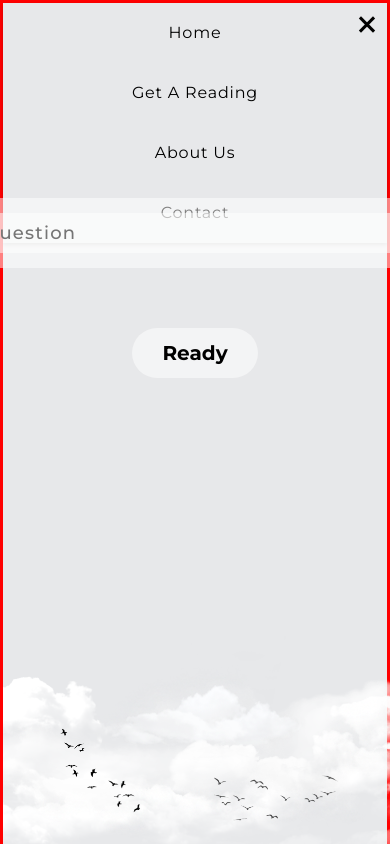
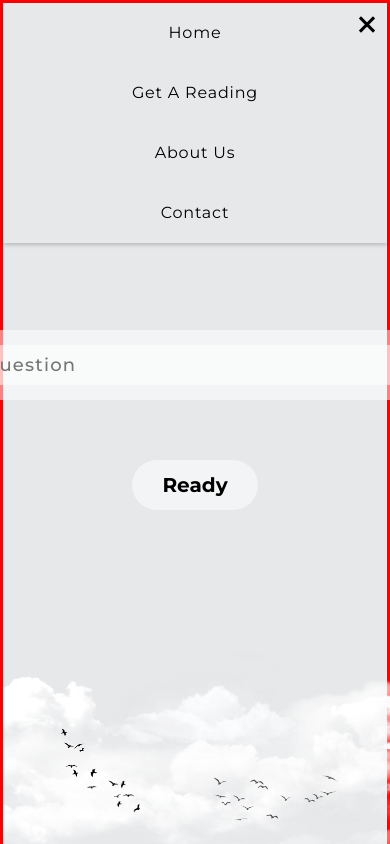
Before and after one commit to jackie3668/celestial-tarot, a React (Create React App) app: page /celestial-tarot/reading in a window 390 px wide. Both pictures are taken after a click on the element 369 px from the left and 18 px from the top of the page. Shown: the top 844 px of the page. Built offline with nearby package versions, Linux system fonts and the light colour scheme.

Commit message:
Mobile Responsive

```diff
--- a/src/Mobile.css
+++ b/src/Mobile.css
@@ -27,15 +27,7 @@
     position: relative;
   }
 
-  .mobile-header {
-    background-color: var(--primary-color);
-    display: flex;
-    justify-content: space-between;
-    align-items: center;
-    padding: 0 10%;
-  }
-
-  .mobile-menu .hidden {
+  .mobile-menu .inactive {
     display: none;
   }
 
@@ -46,13 +38,21 @@
     left: 0;
     top: 0;
     box-shadow: 0 2px 4px rgba(0, 0, 0, 0.2);
+    z-index: 1;
   }
 
-  .mobile-menu.active .nav-links{
+  .mobile-menu.active .nav-links, ul{
     display: flex;
     flex-direction: column;
     justify-content: center;
     align-items: center;
+    z-index: 999;
+    width: 100%;
+  }
+
+  .mobile-menu.active li, .mobile-menu.active a {
+    text-align: center;
+    width: 100%;
   }
 
   .hamburger-menu {
@@ -72,19 +72,22 @@
     width: 100%;
     height: 3px;
     background-color: var(--text-color);
-    transition: 0.4s;
+    transition: 0.2s;
   }
 
-  .hamburger-menu .bar:nth-child(1) {
+  .hamburger-menu.closed .bar:nth-child(1) {
     transform: translateY(0px);
+    z-index: 999;
   }
 
-  .hamburger-menu .bar:nth-child(2) {
+  .hamburger-menu.closed .bar:nth-child(2) {
     transform: translateY(6px);
+    z-index: 999;
   }
 
-  .hamburger-menu .bar:nth-child(3) {
+  .hamburger-menu.closed .bar:nth-child(3) {
     transform: translateY(12px);
+    z-index: 999;
   }
 
   .hamburger-menu.opened .bar:nth-child(1) {
@@ -113,6 +116,13 @@
 
   .navbar-container li {
     font-size: 16px;
+  }
+
+  li:hover {
+    color: var(--background-color);
+    background-color: var(--text-color);
+    cursor: pointer;
+    box-shadow: 0 2px 2px rgba(0, 0, 0, 0.2);
   }
 
   .banner-container {
@@ -180,7 +190,11 @@
 
   .footer-container .divider {
     height: fit-content;
+  }
+
+  .footer-links li {
     padding: 10px;
+    margin: 10px;
   }
 
   .footer-links .footer-nav {
@@ -190,6 +204,22 @@
     flex-direction: column;
     justify-content: space-between;
     align-items: center;
+    background-color: var(--primary-color);
+  }
+
+  .footer-links .footer-item a {
+    color: var(--text-color);
+    text-decoration: none;
+    background-color: var(--primary-color);
+    box-shadow: none;
+    transition: all 0.3s;
+  }
+
+  .footer-links .footer-item a:hover, .footer-links li:hover {
+
+    background-color: var(--primary-color);
+    box-shadow: none;
+    text-decoration: underline;
   }
 
   .educational-container {
@@ -206,4 +236,8 @@
   }
 
 
+  .question-input-container {
+    padding-top: 35vh;
+  }
+
 }
--- a/src/components/Navbar/Navbar.js
+++ b/src/components/Navbar/Navbar.js
@@ -23,12 +23,12 @@ const Navbar = () => {
       </div>
 
 
-      <nav className={`mobile-menu ${isMobileMenuOpen ? 'active' : 'hidden'}`}>
-        <ul className="nav-links">
-          <Link to="/" className='link'><li className='text'>Home</li></Link>
-          <Link to="/reading" className='link'><li className='text'>Get A Reading</li></Link>
-          <Link to="/" className='link'><li className='text'>About Us</li></Link>
-          <Link to="/" className='link'><li className='text'>Contact</li></Link>
+      <nav className={`desktop-menu mobile-menu ${isMobileMenuOpen ? 'active' : 'inactive'}`}>
+        <ul className={`desktop-menu mobile-menu ${isMobileMenuOpen ? 'active' : 'inactive'}`}>
+          <Link to="/" className='link' onClick={handleMenuToggle}><li className='text'>Home</li></Link>
+          <Link to="/reading" className='link' onClick={handleMenuToggle}><li className='text'>Get A Reading</li></Link>
+          <Link to="/" className='link' onClick={handleMenuToggle}><li className='text'>About Us</li></Link>
+          <Link to="/" className='link' onClick={handleMenuToggle}><li className='text'>Contact</li></Link>
         </ul>
       </nav>
     </div>
--- a/src/containers/Question/Question.css
+++ b/src/containers/Question/Question.css
@@ -16,7 +16,7 @@
   padding-top: 10vh;
   min-width: 75vh;
   overflow-x: hidden;
-  z-index: 999;
+  z-index: 998;
 }
 
 .question-input-back {
@@ -27,7 +27,7 @@
   height: 70px;
   border-radius: 30px;
   background-color: rgba(255, 255, 255, 0.5);
-  z-index: 999;
+  z-index: 998;
 }
 
 .question-input-front {
@@ -39,7 +39,7 @@
   border: none;
   border-radius: 30px;
   background-color: rgba(255, 255, 255, 0.5);
-  z-index: 999;
+  z-index: 998;
 }
 
 input {
@@ -52,7 +52,7 @@ input {
   outline: none;
   border: none;
   background-color: rgba(255, 255, 255, 0);
-  z-index: 999;
+  z-index: 998;
 }
 
 .question-container a {
@@ -60,5 +60,5 @@ input {
   display: flex;
   justify-content: center;
   text-decoration: none;
-  z-index: 999;
+  z-index: 998;
 }
```
Also changed, not shown: src/App.css (line endings or trailing spaces).
